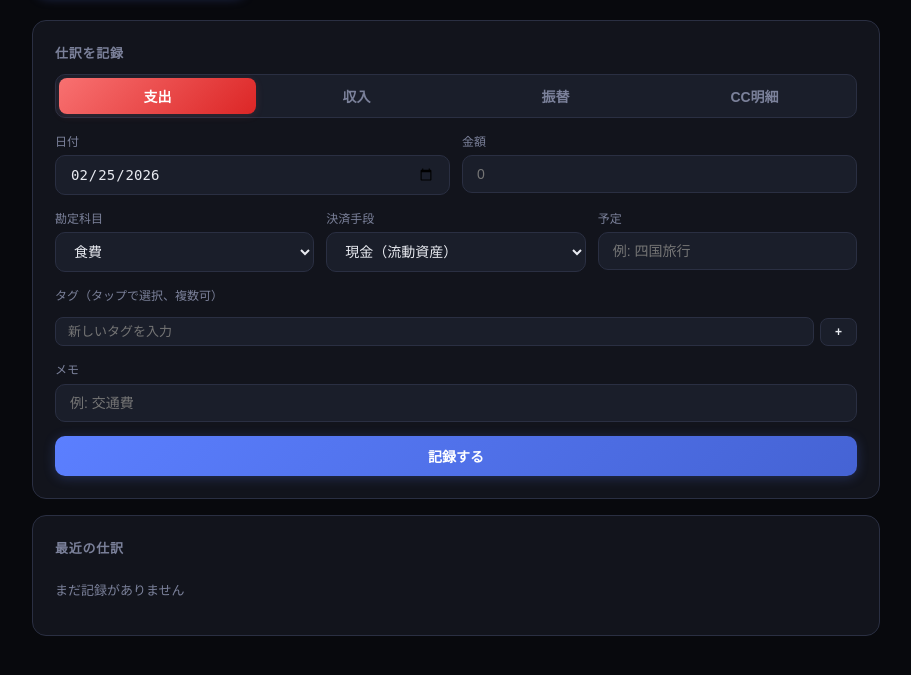
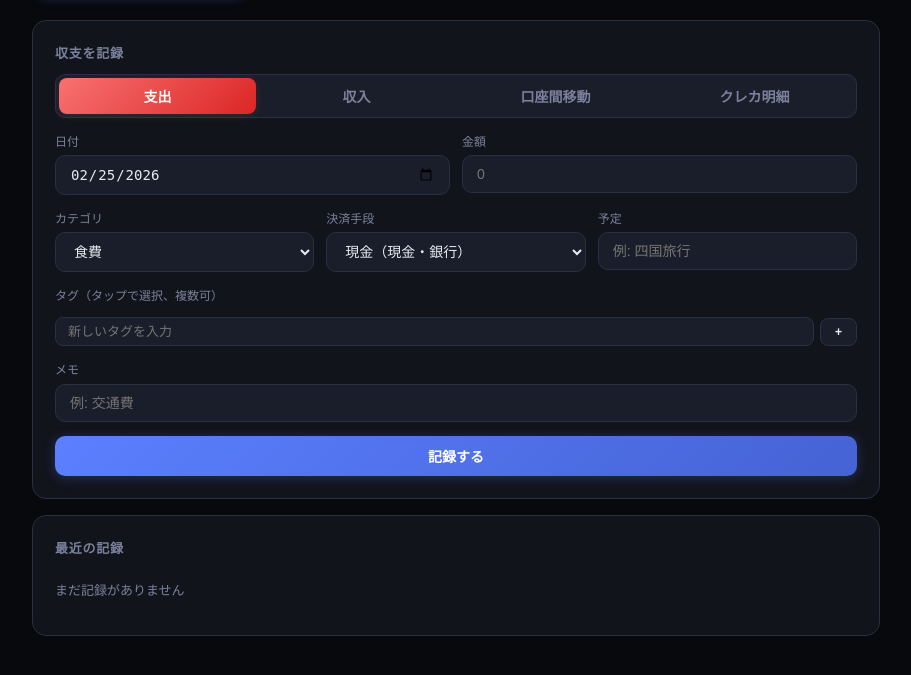
Before and after one commit to takenoso/kakeibo-app, a Flask app: page / in a window 1280 px wide. Shown: the part 59-734 px from the top of the page, without its empty margins (184-1095 px from the left). Run offline with Flask 3, Linux system fonts and the light colour scheme; data that the repository does not hold is empty.

Commit message:
Replace accounting terms with plain Japanese for general users
- 仕訳を記録 → 収支を記録
- 振替 → 口座間移動
- CC明細 → クレカ明細
- 最近の仕訳 → 最近の記録
- 損益計算書 (P/L) → 収支レポート
- 流動資産/負債 → 現金・銀行 / クレカ・後払い
- 固定資産/負債 → 長期資産 / 長期負債
- 当期純利益 → 今月の収支
- 再仕訳 → 振り分け変更
- 勘定科目 → カテゴリ
- CC未仕訳 → クレカ未分類
- 残高調整 → 残高修正

Co-Authored-By: Claude Sonnet 4.6 <noreply@anthropic.com>

```diff
--- a/app.py
+++ b/app.py
@@ -208,7 +208,7 @@ def update_account(acc_id):
                 "category": "雑収入" if tx_type == "income" else "雑費",
                 "tags": [],
                 "schedule": "",
-                "memo": f"残高調整: {acc['name']}: {old_balance} → {new_balance}",
+                "memo": f"残高修正: {acc['name']}: {old_balance} → {new_balance}",
                 "accountId": acc_id,
             }
             # 残高は仕訳で自動調整されるので直接セット
@@ -277,7 +277,7 @@ def add_transaction():
     if tx_type == "transfer":
         tx["fromAccountId"] = int(body["fromAccountId"])
         tx["toAccountId"] = int(body["toAccountId"])
-        tx["category"] = "振替"
+        tx["category"] = "口座間移動"
 
         from_acc = get_account(data, tx["fromAccountId"])
         to_acc = get_account(data, tx["toAccountId"])
@@ -890,7 +890,7 @@ def get_pl():
     if cc_unsorted > 0:
         expenses_by_cat["雑費"] = expenses_by_cat.get("雑費", 0) + cc_unsorted
         expense_detail.setdefault("雑費", {}).setdefault("(タグなし)", {})
-        expense_detail["雑費"]["(タグなし)"]["CC未仕訳"] = expense_detail["雑費"]["(タグなし)"].get("CC未仕訳", 0) + cc_unsorted
+        expense_detail["雑費"]["(タグなし)"]["クレカ未分類"] = expense_detail["雑費"]["(タグなし)"].get("クレカ未分類", 0) + cc_unsorted
 
     total_income = sum(income_by_cat.values())
     total_expenses = sum(expenses_by_cat.values())
--- a/templates/index.html
+++ b/templates/index.html
@@ -281,15 +281,15 @@ nav button:hover:not(.active){background:var(--surface2);color:var(--text)}
   <!-- ═══ Record ═══ -->
   <div id="record" class="section active">
     <div class="card">
-      <h2>仕訳を記録</h2>
+      <h2>収支を記録</h2>
       <div class="type-toggle">
         <button id="tb-expense" class="sel-expense" onclick="setTxType('expense')">支出</button>
         <button id="tb-income" onclick="setTxType('income')">収入</button>
-        <button id="tb-transfer" onclick="setTxType('transfer')">振替</button>
-        <button id="tb-cc_detail" onclick="setTxType('cc_detail')">CC明細</button>
+        <button id="tb-transfer" onclick="setTxType('transfer')">口座間移動</button>
+        <button id="tb-cc_detail" onclick="setTxType('cc_detail')">クレカ明細</button>
       </div>
       <div id="cc-detail-note" style="display:none;background:rgba(251,191,36,.08);border:1px solid rgba(251,191,36,.2);border-radius:10px;padding:12px;margin-bottom:14px;font-size:12px;color:var(--orange)">
-        CC明細: クレジットカードの中身を分類するための記録です。残高には影響しません。
+        クレカ明細: クレジットカードの内訳を分類する記録です。残高には影響しません。
       </div>
       <div id="form-normal">
         <div class="form-row">
@@ -297,7 +297,7 @@ nav button:hover:not(.active){background:var(--surface2);color:var(--text)}
           <div class="form-group"><label>金額</label><input type="number" id="rec-amount" placeholder="0" inputmode="numeric"></div>
         </div>
         <div class="form-row-3">
-          <div class="form-group"><label>勘定科目</label><select id="rec-category"></select></div>
+          <div class="form-group"><label>カテゴリ</label><select id="rec-category"></select></div>
           <div class="form-group"><label id="rec-account-label">決済手段</label><select id="rec-account"></select></div>
           <div class="form-group"><label>予定</label><input type="text" id="rec-schedule" placeholder="例: 四国旅行"></div>
         </div>
@@ -318,14 +318,14 @@ nav button:hover:not(.active){background:var(--surface2);color:var(--text)}
           <div class="form-group"><label>メモ</label><input type="text" id="tr-memo" placeholder="例: ATM引出し"></div>
         </div>
         <div class="form-row">
-          <div class="form-group"><label>振替元（出金）</label><select id="tr-from"></select></div>
-          <div class="form-group"><label>振替先（入金/返済）</label><select id="tr-to"></select></div>
+          <div class="form-group"><label>移動元（出金）</label><select id="tr-from"></select></div>
+          <div class="form-group"><label>移動先（入金/返済）</label><select id="tr-to"></select></div>
         </div>
       </div>
       <button class="btn btn-primary" onclick="addTransaction()">記録する</button>
     </div>
     <div class="card">
-      <h2>最近の仕訳</h2>
+      <h2>最近の記録</h2>
       <div id="recent-list"></div>
     </div>
   </div>
@@ -350,7 +350,7 @@ nav button:hover:not(.active){background:var(--surface2);color:var(--text)}
       <div id="chart"></div>
     </div>
     <div class="card"><div class="fs">
-      <div class="fs-header">損益計算書 (P/L)<div style="font-size:13px;font-weight:400;color:var(--text-dim);margin-top:6px"><select id="pl-month" onchange="loadPL()" style="background:var(--surface2);border:1px solid var(--border);border-radius:8px;color:var(--text);padding:6px 10px;font-size:13px"></select></div></div>
+      <div class="fs-header">収支レポート<div style="font-size:13px;font-weight:400;color:var(--text-dim);margin-top:6px"><select id="pl-month" onchange="loadPL()" style="background:var(--surface2);border:1px solid var(--border);border-radius:8px;color:var(--text);padding:6px 10px;font-size:13px"></select></div></div>
       <div id="pl-body"></div>
     </div></div>
     <div id="cf-body"></div>
@@ -364,10 +364,10 @@ nav button:hover:not(.active){background:var(--surface2);color:var(--text)}
       <div class="form-row-4">
         <div class="form-group"><label>口座名</label><input type="text" id="acc-name" placeholder="例: PayPay"></div>
         <div class="form-group"><label>分類</label><select id="acc-class-type" onchange="toggleLiabilityFields()">
-          <option value="current-asset">流動資産（現金・銀行）</option>
-          <option value="current-liability">流動負債（クレカ・支払予定）</option>
-          <option value="long-asset">固定資産（将来の入金）</option>
-          <option value="long-liability">固定負債（長期借入）</option>
+          <option value="current-asset">現金・銀行口座</option>
+          <option value="current-liability">クレカ・後払い</option>
+          <option value="long-asset">長期資産（将来の入金）</option>
+          <option value="long-liability">長期負債（長期借入）</option>
         </select></div>
         <div class="form-group"><label>現在残高</label><input type="number" id="acc-balance" placeholder="0" inputmode="numeric"></div>
         <div class="form-group" style="display:flex;align-items:flex-end"><button class="btn btn-primary" onclick="addAccount()" style="width:100%">追加</button></div>
@@ -389,7 +389,7 @@ nav button:hover:not(.active){background:var(--surface2);color:var(--text)}
         <div class="form-group"><label>金額</label><input type="number" id="fc-amount" placeholder="0" inputmode="numeric"></div>
       </div>
       <div class="form-row-3">
-        <div class="form-group"><label>勘定科目</label><select id="fc-category"></select></div>
+        <div class="form-group"><label>カテゴリ</label><select id="fc-category"></select></div>
         <div class="form-group"><label>引落日</label><input type="number" id="fc-day" placeholder="1" min="1" max="31" inputmode="numeric"></div>
         <div class="form-group"><label>引落口座</label><select id="fc-account"></select></div>
       </div>
@@ -407,7 +407,7 @@ nav button:hover:not(.active){background:var(--surface2);color:var(--text)}
 
     <!-- カテゴリ -->
     <div class="card">
-      <h2>勘定科目（カテゴリ）管理</h2>
+      <h2>カテゴリ管理</h2>
       <h3 style="font-size:12px;color:var(--red);margin:10px 0 6px;font-weight:600">支出カテゴリ</h3>
       <div class="chip-list" id="cat-expense-list"></div>
       <div class="tag-add-row" style="margin-bottom:16px">
@@ -467,10 +467,10 @@ function yen(n){return(n<0?'−':'')+'¥'+Math.abs(n).toLocaleString()}
 function escHtml(s){const d=document.createElement('div');d.textContent=s;return d.innerHTML}
 function accName(id){const a=allAccounts.find(a=>a.id===id);return a?a.name:'?'}
 function accClassLabel(a){
-  if(a.type==='asset'&&a.class==='current')return'流動資産';
-  if(a.type==='asset'&&a.class==='long')return'固定資産';
-  if(a.type==='liability'&&a.class==='current')return'流動負債';
-  if(a.type==='liability'&&a.class==='long')return'固定負債';
+  if(a.type==='asset'&&a.class==='current')return'現金・銀行';
+  if(a.type==='asset'&&a.class==='long')return'長期資産';
+  if(a.type==='liability'&&a.class==='current')return'クレカ・後払い';
+  if(a.type==='liability'&&a.class==='long')return'長期負債';
   return a.type==='asset'?'資産':'負債';
 }
 function accBadgeClass(a){
@@ -526,7 +526,7 @@ function toggleEditFcTag(fcId,tag){
 // ─── Calendar Day Detail Modal ───
 function showDayDetail(day){
   const d=calDayStore[day];if(!d||!d.events.length)return;
-  const typeLabel={expense:'支出',income:'収入',transfer:'振替',cc_detail:'CC明細'};
+  const typeLabel={expense:'支出',income:'収入',transfer:'口座間移動',cc_detail:'クレカ明細'};
   let rows='';
   d.events.forEach(e=>{
     const amtColor=e.amount>=0?'var(--green)':'var(--red)';
@@ -584,7 +584,7 @@ async function addTransaction(){
   if(txType==='transfer'){
     const d=document.getElementById('tr-date').value,a=document.getElementById('tr-amount').value,m=document.getElementById('tr-memo').value;
     const f=document.getElementById('tr-from').value,to=document.getElementById('tr-to').value;
-    if(!d||!a){alert('日付と金額を入力');return;}if(f===to){alert('振替元と振替先が同じ');return;}
+    if(!d||!a){alert('日付と金額を入力');return;}if(f===to){alert('移動元と移動先が同じ');return;}
     await postJson('/api/transactions',{date:d,amount:+a,type:'transfer',fromAccountId:+f,toAccountId:+to,memo:m});
     document.getElementById('tr-amount').value='';document.getElementById('tr-memo').value='';
   }else{
@@ -619,18 +619,18 @@ function txHtml(t){
   let label,cls,amt;
   let row='';
   if(t.type==='transfer'){
-    label=`振替: ${accName(t.fromAccountId)} → ${accName(t.toAccountId)}`;cls='transfer';amt=yen(t.amount);
+    label=`口座間移動: ${accName(t.fromAccountId)} → ${accName(t.toAccountId)}`;cls='transfer';amt=yen(t.amount);
     const sub=t.date+(t.memo?' / '+escHtml(t.memo):'');
     row+=`<div class="list-item"><div class="info"><div class="name">${label}</div><div class="sub">${sub}</div></div>
-      <div class="amount ${cls}">${amt}</div><div class="actions"><button class="btn btn-edit" onclick="showEditTx(${t.id})">編集</button><button class="btn btn-small" onclick="openRejournal(${t.id})" style="font-size:11px;color:var(--cyan)">再仕訳</button><button class="btn btn-danger" onclick="deleteTx(${t.id})">削除</button></div></div>`;
+      <div class="amount ${cls}">${amt}</div><div class="actions"><button class="btn btn-edit" onclick="showEditTx(${t.id})">編集</button><button class="btn btn-small" onclick="openRejournal(${t.id})" style="font-size:11px;color:var(--cyan)">振り分け変更</button><button class="btn btn-danger" onclick="deleteTx(${t.id})">削除</button></div></div>`;
   }else{
     const isCcDetail=t.type==='cc_detail';
-    label=(isCcDetail?'<span style="color:var(--orange);font-size:11px">[CC明細]</span> ':'')+escHtml(t.category);
+    label=(isCcDetail?'<span style="color:var(--orange);font-size:11px">[クレカ明細]</span> ':'')+escHtml(t.category);
     cls=isCcDetail?'expense':t.type;
     amt=(t.type==='income'?'+':'−')+yen(t.amount);
     const sub=t.date+' / '+accName(t.accountId)+(isCcDetail?' (残高変動なし)':'');
     row+=`<div class="list-item"><div class="info"><div class="name">${label}</div>${txHierarchy(t)}<div class="sub">${sub}</div></div>
-      <div class="amount ${cls}">${amt}</div><div class="actions"><button class="btn btn-edit" onclick="showEditTx(${t.id})">編集</button><button class="btn btn-small" onclick="openRejournal(${t.id})" style="font-size:11px;color:var(--cyan)">再仕訳</button><button class="btn btn-danger" onclick="deleteTx(${t.id})">削除</button></div></div>`;
+      <div class="amount ${cls}">${amt}</div><div class="actions"><button class="btn btn-edit" onclick="showEditTx(${t.id})">編集</button><button class="btn btn-small" onclick="openRejournal(${t.id})" style="font-size:11px;color:var(--cyan)">振り分け変更</button><button class="btn btn-danger" onclick="deleteTx(${t.id})">削除</button></div></div>`;
   }
   if(editingTxId===t.id){
     row+=txEditForm(t);
@@ -711,7 +711,7 @@ async function saveEditTx(id){
   editingTxId=null;editingTxTags={};
   await refreshAccounts();loadRecent();
 }
-async function deleteTx(id){if(!confirm('この仕訳を削除しますか？'))return;await api('/api/transactions/'+id,{method:'DELETE'});await refreshAccounts();loadRecent();}
+async function deleteTx(id){if(!confirm('この記録を削除しますか？'))return;await api('/api/transactions/'+id,{method:'DELETE'});await refreshAccounts();loadRecent();}
 
 // ─── Calendar ───
 let calMonth=new Date().toISOString().slice(0,7);
@@ -806,11 +806,11 @@ async function loadCashFlow(){
   // サマリー
   html+=`<div class="cf-summary">
     <div style="display:flex;justify-content:space-between;align-items:baseline;margin-bottom:12px">
-      <span style="font-size:13px;color:var(--text-dim);font-weight:600;text-transform:uppercase;letter-spacing:.06em">流動純資産（使えるお金）</span>
+      <span style="font-size:13px;color:var(--text-dim);font-weight:600;text-transform:uppercase;letter-spacing:.06em">今すぐ使えるお金</span>
       <span class="big-number accent" style="font-size:30px">${yen(cf.currentNet)}</span></div>
     <div style="display:flex;gap:20px;font-size:13px;color:var(--text-dim)">
-      <span>流動資産: <span style="color:var(--green)">${yen(cf.currentAssets)}</span></span>
-      <span>流動負債: <span style="color:var(--red)">${yen(cf.currentLiabilities)}</span></span></div>
+      <span>現金・銀行: <span style="color:var(--green)">${yen(cf.currentAssets)}</span></span>
+      <span>クレカ・後払い: <span style="color:var(--red)">${yen(cf.currentLiabilities)}</span></span></div>
     <div class="divider"></div>
     <div style="display:flex;gap:20px;font-size:13px">
       <span style="color:var(--text-dim)">今月の支出実績: <span style="color:var(--red);font-weight:600">${yen(cf.monthExpenses)}</span></span>
@@ -821,7 +821,7 @@ async function loadCashFlow(){
     cf.creditCards.forEach(cc=>{
       if(cc.balance>0){
         html+=`<div class="cf-credit"><div style="display:flex;justify-content:space-between;align-items:center">
-          <div><span style="font-weight:700">${escHtml(cc.name)}</span> <span class="acc-badge c-liability">流動負債</span></div>
+          <div><span style="font-weight:700">${escHtml(cc.name)}</span> <span class="acc-badge c-liability">後払い</span></div>
           <span style="color:var(--red);font-weight:700">${yen(cc.balance)}</span></div>
           ${cc.payDay?`<div style="font-size:12px;color:var(--text-dim);margin-top:6px">毎月${cc.payDay}日 ${cc.payFromAccount?cc.payFromAccount+'から引落':''}  </div>`:''}</div>`;}
     });
@@ -884,10 +884,10 @@ async function loadAccounts(){
         <div class="form-row" style="margin-bottom:10px">
           <div class="form-group" style="margin:0"><label>口座名</label><input type="text" id="ae-name-${a.id}" value="${escHtml(a.name)}"></div>
           <div class="form-group" style="margin:0"><label>分類</label><select id="ae-type-${a.id}" onchange="toggleAccEditFields(${a.id})">
-            <option value="current-asset" ${ct==='current-asset'?'selected':''}>流動資産</option>
-            <option value="current-liability" ${ct==='current-liability'?'selected':''}>流動負債</option>
-            <option value="long-asset" ${ct==='long-asset'?'selected':''}>固定資産</option>
-            <option value="long-liability" ${ct==='long-liability'?'selected':''}>固定負債</option>
+            <option value="current-asset" ${ct==='current-asset'?'selected':''}>現金・銀行口座</option>
+            <option value="current-liability" ${ct==='current-liability'?'selected':''}>クレカ・後払い</option>
+            <option value="long-asset" ${ct==='long-asset'?'selected':''}>長期資産</option>
+            <option value="long-liability" ${ct==='long-liability'?'selected':''}>長期負債</option>
           </select></div>
           <div class="form-group" style="margin:0"><label>残高</label><input type="number" id="ae-bal-${a.id}" value="${a.balance}" inputmode="numeric"></div>
         </div>
@@ -1072,12 +1072,12 @@ async function loadPL(){const m=document.getElementById('pl-month').value;
   h+=renderPlSection(ee,pl.expenseDetail||{},'var(--red)');
   h+=`<div class="fs-row total"><span>費用合計</span><span class="val" style="color:var(--red)">${yen(pl.totalExpenses)}</span></div>`;
   const nc=pl.netIncome>=0?'var(--green)':'var(--red)';
-  h+=`<div class="fs-row grand-total"><span>当期純利益</span><span class="val" style="color:${nc}">${yen(pl.netIncome)}</span></div>`;
+  h+=`<div class="fs-row grand-total"><span>今月の収支</span><span class="val" style="color:${nc}">${yen(pl.netIncome)}</span></div>`;
   document.getElementById('pl-body').innerHTML=h;}
 
 
 
-const CC_DEFAULT={'食費':'#5b7fff','交通費':'#fbbf24','交際費':'#f472b6','日用品費':'#34d399','趣味・娯楽費':'#a78bfa','通信費':'#22d3ee','水道光熱費':'#74c0fc','住居費':'#f87171','保険料':'#fb923c','医療費':'#ef4444','被服費':'#c084fc','教育費':'#2dd4bf','雑費':'#6b7280','必需品':'#a3e635','美容費':'#ec4899','クレジットカード仮勘定':'#94a3b8','CC未仕訳（雑費）':'#78716c','残高調整':'#a1a1aa',
+const CC_DEFAULT={'食費':'#5b7fff','交通費':'#fbbf24','交際費':'#f472b6','日用品費':'#34d399','趣味・娯楽費':'#a78bfa','通信費':'#22d3ee','水道光熱費':'#74c0fc','住居費':'#f87171','保険料':'#fb923c','医療費':'#ef4444','被服費':'#c084fc','教育費':'#2dd4bf','雑費':'#6b7280','必需品':'#a3e635','美容費':'#ec4899','クレジットカード仮勘定':'#94a3b8','クレカ未分類（その他）':'#78716c','残高調整':'#a1a1aa',
   '遊びてえ':'#f472b6','明大祭実行委員会':'#a78bfa','武田塾':'#34d399','美容院':'#ec4899','個人':'#22d3ee','クレジットカード':'#fbbf24'};
 let chartMode='category';
 function setChartMode(mode){chartMode=mode;
@@ -1133,11 +1133,11 @@ function renderRjModal(){
   const cats=t.type==='income'?categories.income:categories.expense;
   const allCats=[...categories.expense,...categories.income].filter((v,i,a)=>a.indexOf(v)===i);
   let h=`<div class="rj-overlay" id="rj-overlay" onclick="if(event.target===this)closeRejournal()"><div class="rj-modal">
-    <h3>再仕訳</h3>
+    <h3>振り分けを変更</h3>
     <div class="rj-original">
-      <div class="rj-label">元の仕訳</div>
+      <div class="rj-label">元の記録</div>
       <div style="display:flex;justify-content:space-between;align-items:center;margin-top:4px">
-        <div><span style="font-weight:600">${escHtml(t.category||'振替')}</span>
+        <div><span style="font-weight:600">${escHtml(t.category||'口座間移動')}</span>
           <span style="color:var(--text-muted);margin-left:8px">${t.date}</span>
           <span style="color:var(--text-muted);margin-left:8px">${origAccName}</span></div>
         <span style="font-weight:700;color:var(--red)">${yen(t.amount)}</span>
@@ -1146,19 +1146,19 @@ function renderRjModal(){
       ${t.memo?`<div style="color:var(--text-muted);margin-top:2px;font-size:12px">${escHtml(t.memo)}</div>`:''}
     </div>
     <div style="font-size:12px;color:var(--text-dim);margin-bottom:8px">
-      再仕訳先を設定してください。合計金額が元の金額と一致する必要があります。<br>
-      差額がある場合は自動で相殺仕訳が作成されます。
+      振り分け先を設定してください。合計金額が元の金額と一致する必要があります。<br>
+      差額がある場合は自動で調整されます。
     </div>
     <div class="rj-rows" id="rj-rows">`;
   rjRows.forEach((r,i)=>{
     h+=`<div class="rj-row">
       <div style="display:flex;justify-content:space-between;align-items:center;margin-bottom:8px">
-        <span style="font-size:12px;font-weight:600;color:var(--text-dim)">仕訳 ${i+1}</span>
+        <span style="font-size:12px;font-weight:600;color:var(--text-dim)">明細 ${i+1}</span>
         ${rjRows.length>1?`<button class="btn btn-danger" onclick="rjRemoveRow(${i})" style="font-size:11px;padding:4px 8px">削除</button>`:''}
       </div>
       <div class="form-row" style="margin-bottom:8px">
         <div class="form-group"><label>金額</label><input type="number" value="${r.amount}" onchange="rjRows[${i}].amount=+this.value" inputmode="numeric" style="width:100%;padding:8px 10px;background:var(--bg);border:1px solid var(--border);border-radius:8px;color:var(--text);font-size:14px;outline:none"></div>
-        <div class="form-group"><label>勘定科目</label><select onchange="rjRows[${i}].category=this.value" style="width:100%;padding:8px 10px;background:var(--bg);border:1px solid var(--border);border-radius:8px;color:var(--text);font-size:14px;outline:none">
+        <div class="form-group"><label>カテゴリ</label><select onchange="rjRows[${i}].category=this.value" style="width:100%;padding:8px 10px;background:var(--bg);border:1px solid var(--border);border-radius:8px;color:var(--text);font-size:14px;outline:none">
           ${allCats.map(c=>`<option${c===r.category?' selected':''}>${c}</option>`).join('')}</select></div>
       </div>
       <div class="form-row" style="margin-bottom:8px">
@@ -1170,7 +1170,7 @@ function renderRjModal(){
   });
   h+=`</div>
     <div style="display:flex;gap:8px;margin-bottom:16px">
-      <button class="btn btn-small" onclick="rjAddRow()">+ 仕訳行を追加</button>
+      <button class="btn btn-small" onclick="rjAddRow()">+ 明細を追加</button>
       <button class="btn btn-small" onclick="rjSplit()">均等分割</button>
     </div>`;
   // 合計チェック
@@ -1182,7 +1182,7 @@ function renderRjModal(){
   }
   h+=`<div style="display:flex;gap:8px;justify-content:flex-end">
       <button class="btn btn-ghost" onclick="closeRejournal()">キャンセル</button>
-      <button class="btn btn-primary" style="width:auto;padding:10px 32px" onclick="executeRejournal()">再仕訳を実行</button>
+      <button class="btn btn-primary" style="width:auto;padding:10px 32px" onclick="executeRejournal()">振り分けを変更する</button>
     </div>
   </div></div>`;
   document.body.insertAdjacentHTML('beforeend',h);
@@ -1211,7 +1211,7 @@ async function executeRejournal(){
       date:t.date, amount:r.amount, type:t.type==='cc_detail'?'cc_detail':(categories.income.includes(r.category)?'income':'expense'),
       category:r.category, accountId:r.accountId,
       tags:t.tags||[], schedule:t.schedule||'',
-      memo:r.memo||(t.memo?t.memo+' (再仕訳)':'再仕訳')
+      memo:r.memo||(t.memo?t.memo+' (振り分け変更)':'振り分け変更')
     });
   }
   // 3. 差額があれば調整仕訳
@@ -1222,19 +1222,19 @@ async function executeRejournal(){
       date:t.date, amount:diff, type:'income',
       category:'雑収入', accountId:t.accountId||allAccounts[0]?.id||1,
       tags:t.tags||[], schedule:t.schedule||'',
-      memo:'再仕訳調整（差額）'
+      memo:'差額調整'
     });
   }else if(diff<0){
     await postJson('/api/transactions',{
       date:t.date, amount:Math.abs(diff), type:'expense',
       category:'雑費', accountId:t.accountId||allAccounts[0]?.id||1,
       tags:t.tags||[], schedule:t.schedule||'',
-      memo:'再仕訳調整（差額）'
+      memo:'差額調整'
     });
   }
   closeRejournal();
   await refreshAccounts();loadRecent();
-  alert('再仕訳が完了しました');
+  alert('振り分けを変更しました');
 }
 
 // ─── Init ───
```
